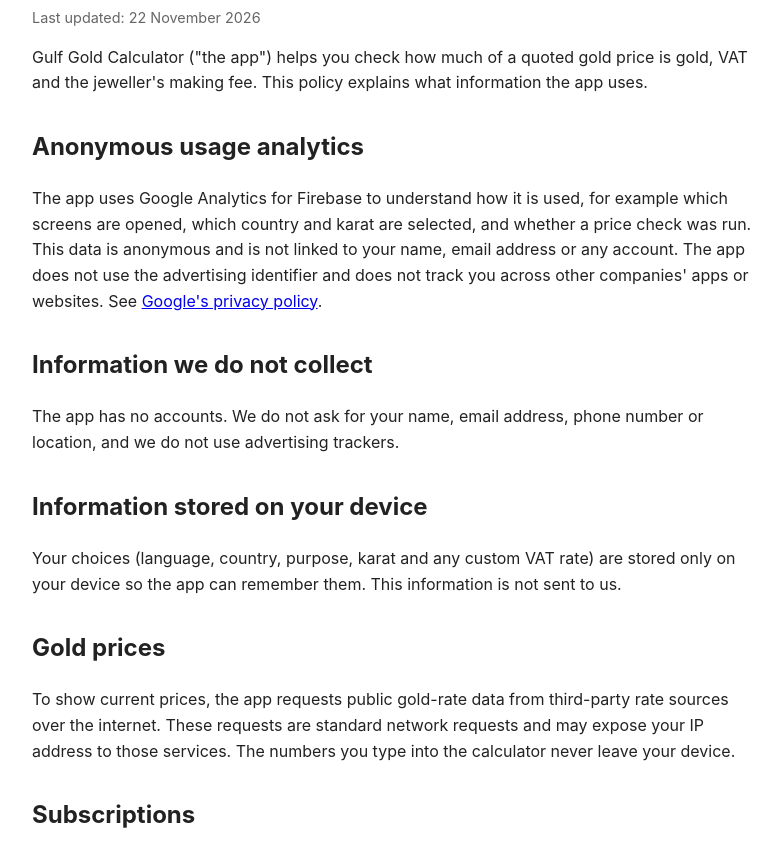
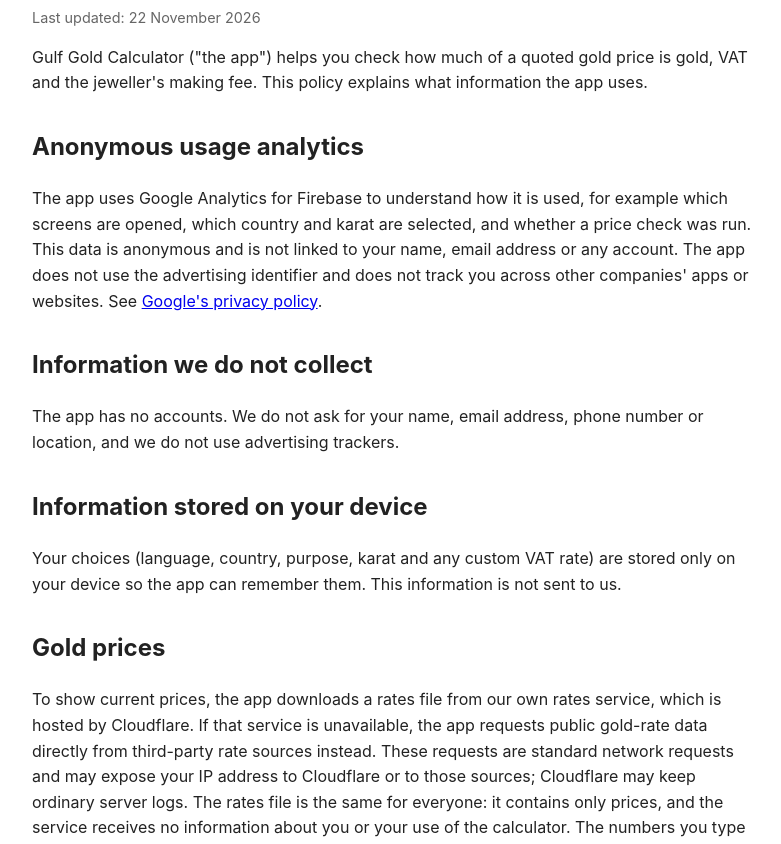
Before and after one commit to Sham-Studios/gulf-gold-calculator-privacy, a plain HTML site: page index.html in a window 1280 px wide. Shown: the part 99-943 px from the top of the page, without its empty margins (248-1029 px from the left). Drawn offline with Linux system fonts and the light colour scheme.

Commit message:
Privacy policy: disclose our Cloudflare-hosted rates service
Co-Authored-By: Claude Sonnet 5.5 <noreply@anthropic.com>
Claude-Session: https://claude.ai/code/session_016MK13jPMvJW5dveBrp69Ff

```diff
--- a/index.html
+++ b/index.html
@@ -27,7 +27,7 @@
 <p>Your choices (language, country, purpose, karat and any custom VAT rate) are stored only on your device so the app can remember them. This information is not sent to us.</p>
 
 <h2>Gold prices</h2>
-<p>To show current prices, the app requests public gold-rate data from third-party rate sources over the internet. These requests are standard network requests and may expose your IP address to those services. The numbers you type into the calculator never leave your device.</p>
+<p>To show current prices, the app downloads a rates file from our own rates service, which is hosted by Cloudflare. If that service is unavailable, the app requests public gold-rate data directly from third-party rate sources instead. These requests are standard network requests and may expose your IP address to Cloudflare or to those sources; Cloudflare may keep ordinary server logs. The rates file is the same for everyone: it contains only prices, and the service receives no information about you or your use of the calculator. The numbers you type into the calculator never leave your device.</p>
 
 <h2>Subscriptions</h2>
 <p>The app requires an auto-renewing subscription. Payments are processed by Apple through your Apple ID; we never see your payment details. To manage subscriptions and unlock access, the app uses RevenueCat, which receives an anonymous app-user identifier, your purchase and subscription status, and basic device and app information. See RevenueCat's privacy policy at <a href="https://www.revenuecat.com/privacy">revenuecat.com/privacy</a>. You can cancel any time in your device's Settings &gt; Apple ID &gt; Subscriptions.</p>
```
